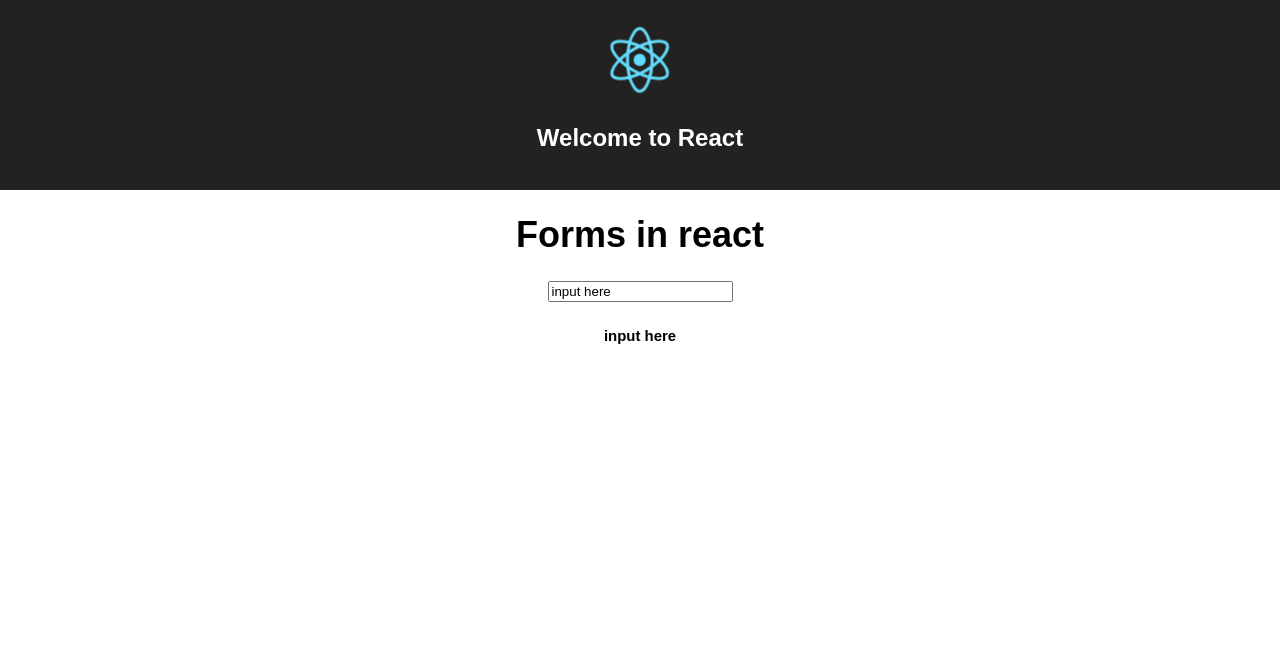
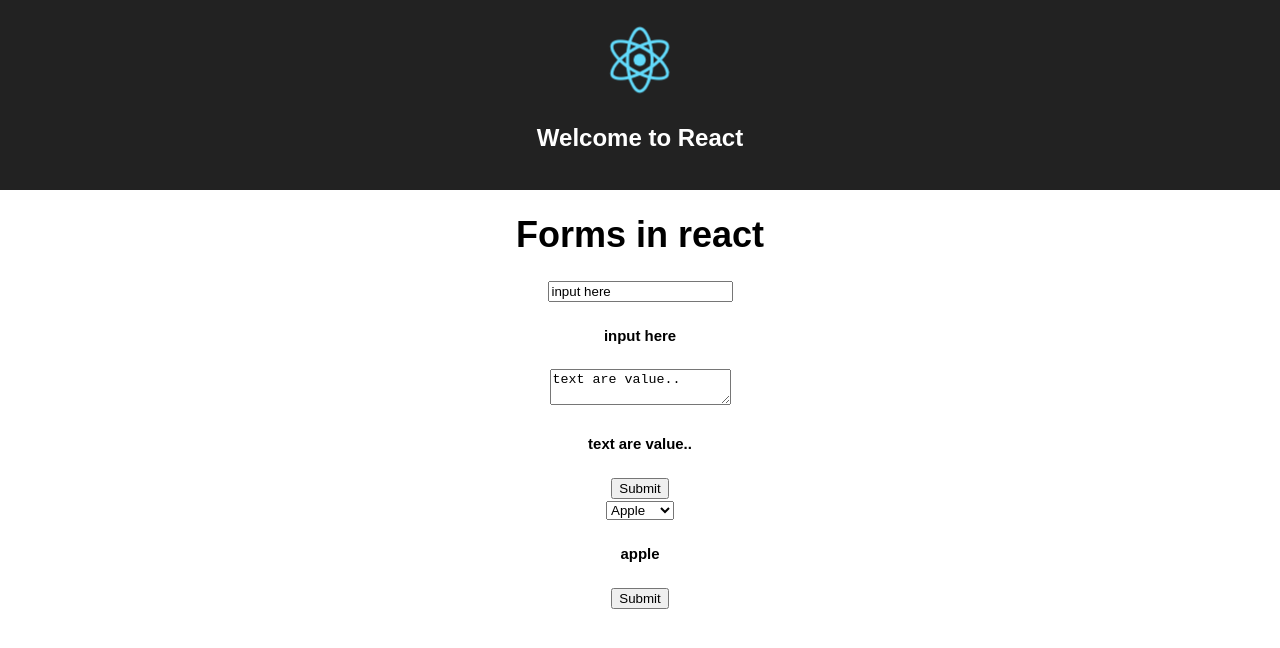
Before and after one commit to kinjalshah-bacancy/react-demo, a React (Create React App) app: page / in a window 1280 px wide. Shown: the top 648 px of the page. Built offline with nearby package versions, Linux system fonts and the light colour scheme.

Commit message:
add text area and select box

```diff
--- a/src/App.js
+++ b/src/App.js
@@ -46,6 +46,8 @@ class Content extends Component{
           <h1>Forms in react</h1>
           <InputComponent myvalue={this.state.myinputvalue} myinputchange={this.myinputchange}/>
           <h5>{this.state.myinputvalue}</h5>
+          <TextAreComponent />
+          <SelectComponent />
         </div>
       </div>
     );
@@ -62,5 +64,66 @@ class InputComponent extends Component{
   }
 }
 
+class TextAreComponent extends Component{
+  constructor(props){
+    super(props)
+
+    this.state={
+      textvalue: "text are value.."
+    }
+    this.mytextchange = this.mytextchange.bind(this);
+    this.handleSubmit = this.handleSubmit.bind(this);
+  }
+  mytextchange(e){
+    this.setState({textvalue: e.target.value})
+  }
+  handleSubmit(e){
+    alert(this.state.textvalue);
+    e.preventDefault();
+  }
+  render(){
+    return(
+      <form onSubmit={this.handleSubmit}>
+        <textarea value ={this.state.textvalue} onChange={this.mytextchange}/>
+        <h5>{this.state.textvalue}</h5>
+        <button type="submit"> Submit </button>
+      </form>
+    );
+  }
+}
+
+
+class SelectComponent extends Component{
+  constructor(props){
+    super(props)
+
+    this.state={
+      textvalue: "apple"
+    }
+    this.mytextchange = this.mytextchange.bind(this);
+    this.handleSubmit = this.handleSubmit.bind(this);
+  }
+  mytextchange(e){
+    this.setState({textvalue: e.target.value})
+  }
+  handleSubmit(e){
+    alert(this.state.textvalue);
+    e.preventDefault();
+  }
+  render(){
+    return(
+      <form onSubmit={this.handleSubmit}>
+        <select onChange={this.mytextchange}>
+          <option value="apple">Apple</option>
+          <option value="banana">Banana</option>
+          <option value="Mango">Mango</option>
+          <option value="kiwi">kiwi</option>
+        </select>
+        <h5>{this.state.textvalue}</h5>
+        <button type="submit"> Submit </button>
+      </form>
+    );
+  }
+}
 
 export default App;
```
